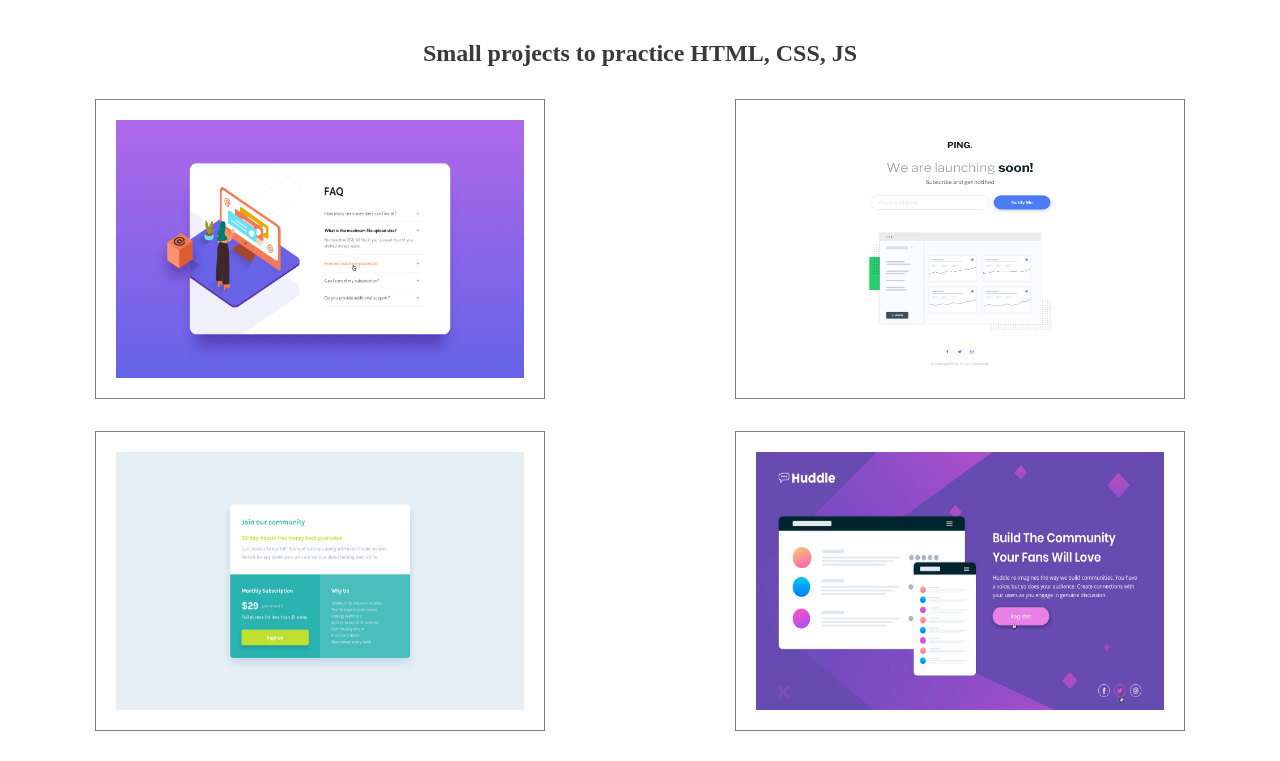
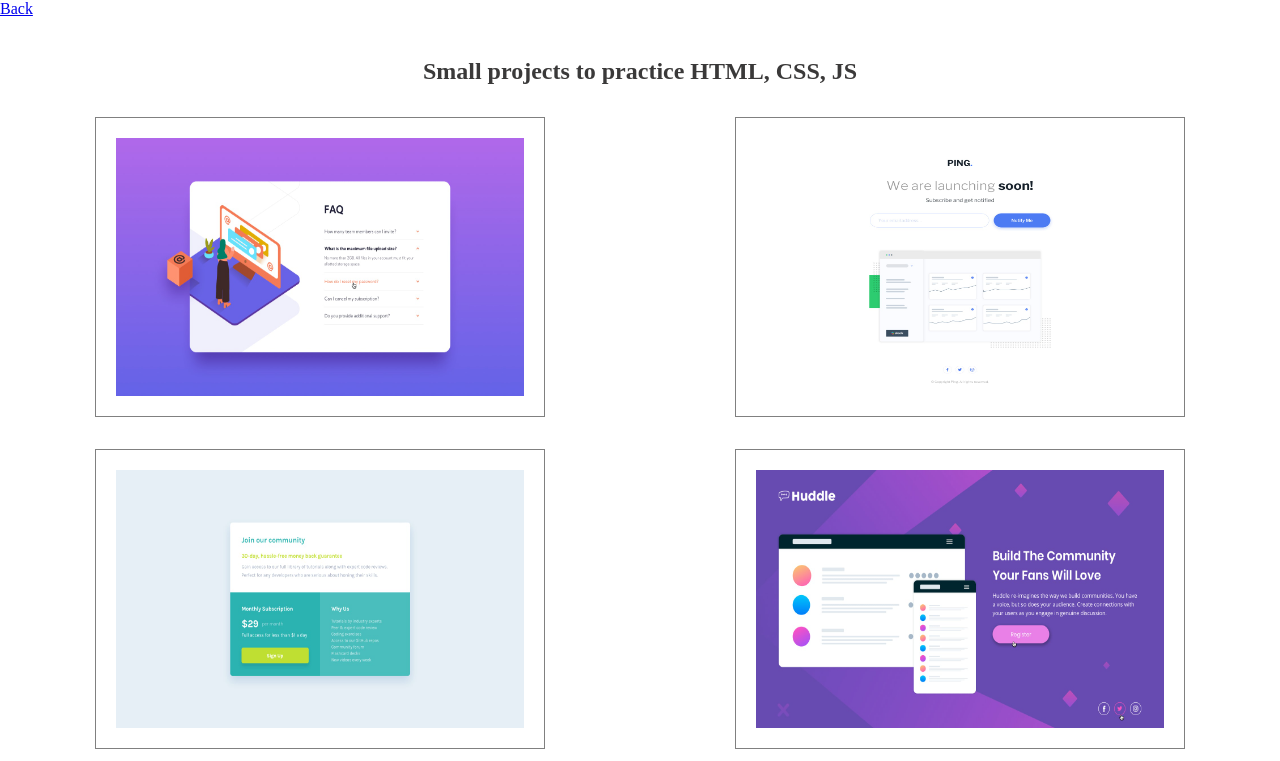
Before and after one commit to Dina2703/css_small-projects, a React (Create React App) app: page / in a window 1280 px wide. Shown: the top 761 px of the page. Built offline with nearby package versions, Linux system fonts and the light colour scheme.

Commit message:
setup linking between pages

```diff
--- a/src/App.js
+++ b/src/App.js
@@ -7,6 +7,7 @@
 
 import AccordionCard from "./components/AccordionCard";
 import ComingSoon from "./components/ComingSoon";
+import Home from "./components/Home";
 import HuddlePage from "./components/HuddlePage";
 import Main from "./components/Main";
 import NotFound from "./components/NotFound";
@@ -18,7 +19,7 @@
 
 const router = createBrowserRouter(
   createRoutesFromElements(
-    <Route path="/" element={<Main />}>
+    <Route path="/" element={<Home />}>
       {/*when path is "/" you can use just the boolean prop 'index' */}
       <Route index element={<Main />} />
       <Route path="accordion-card" element={<AccordionCard />} />
--- /dev/null
+++ b/src/components/Home.js
@@ -0,0 +1,18 @@
+import { NavLink, Outlet } from "react-router-dom";
+
+function Home() {
+  return (
+    <div>
+      <header>
+        <nav>
+          <NavLink to="/">Back</NavLink>
+        </nav>
+      </header>
+      <main>
+        <Outlet />
+      </main>
+    </div>
+  );
+}
+
+export default Home;
```
